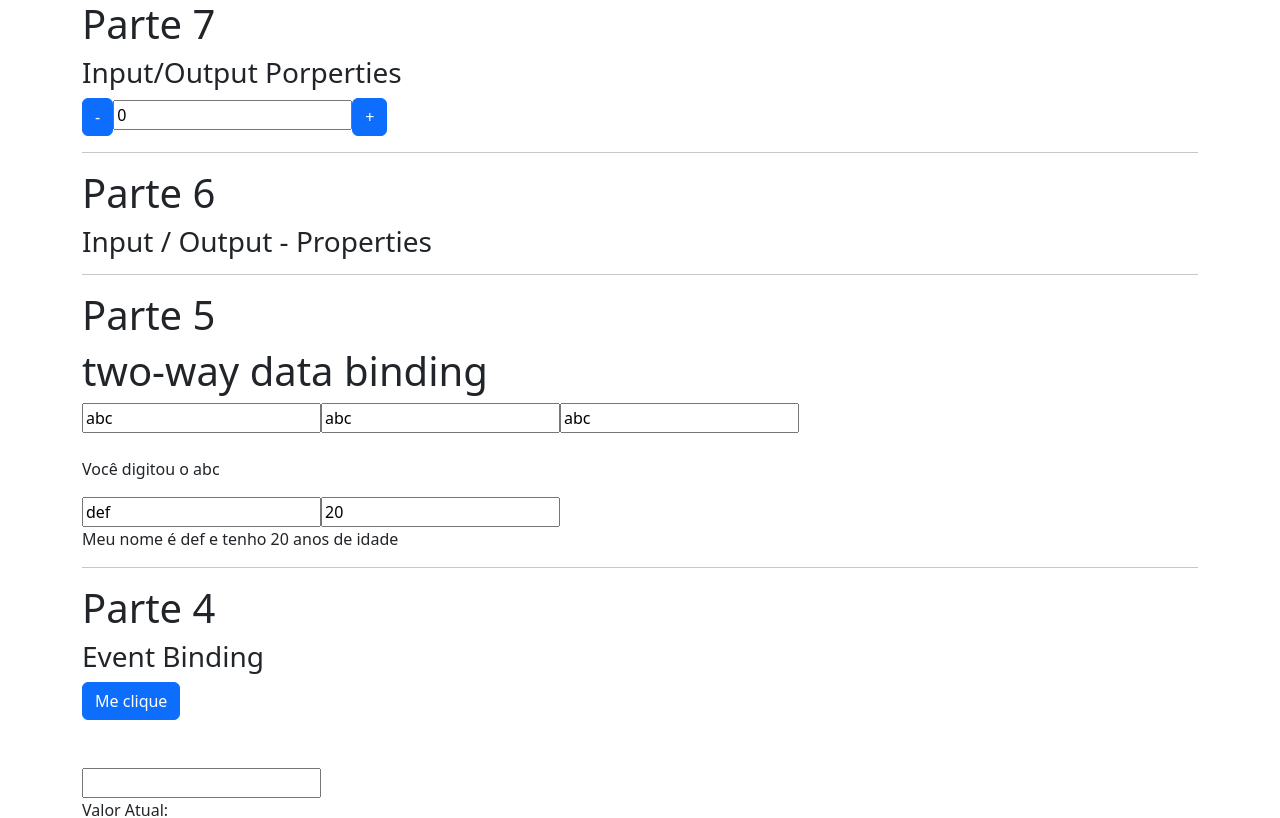
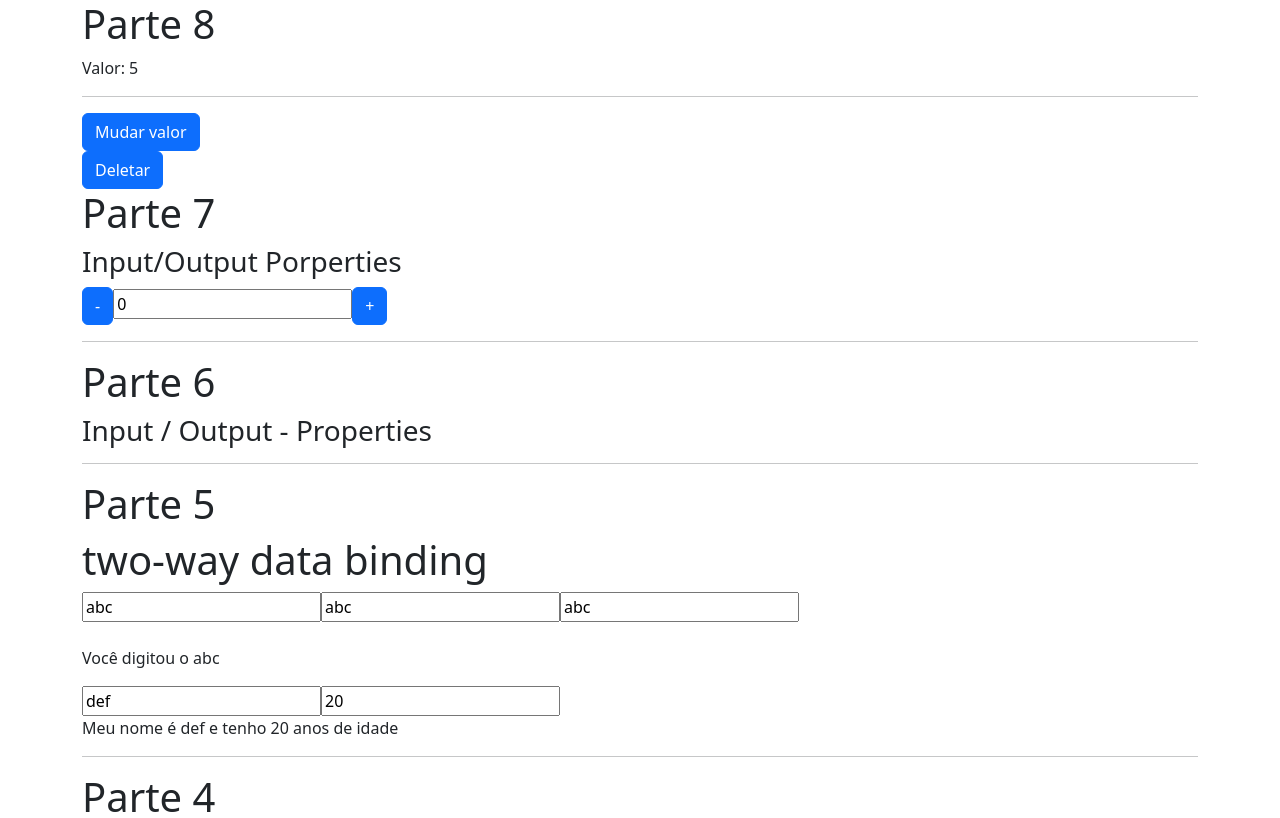
Before and after one commit to TiagoBarbosa88/Curso_angular_Loiane, an Angular app in the folder primeiro_projeto/: page / in a window 1280 px wide. Shown: the top 818 px of the page. Built offline with nearby package versions, Linux system fonts and the light colour scheme.

Commit message:
ciclo de vida (life-cycle) do componente

```diff
--- a/primeiro_projeto/src/app/app.component.html
+++ b/primeiro_projeto/src/app/app.component.html
@@ -1,4 +1,10 @@
 <div class="container">
+  <!-- Parte 8 -->
+  <h1>Parte 8</h1>
+  <app-ciclo [valorInicial]="valor" *ngIf="!deletarCiclo"></app-ciclo>
+  <hr>
+  <button class="btn btn-primary" (click)="mudarValor()" >Mudar valor</button><br>
+  <button class="btn btn-primary" (click)="destruirCiclo()" >Deletar</button>
   <!-- Parte7 -->
   <h1>Parte 7</h1>
   <app-ouput-property></app-ouput-property>
--- a/primeiro_projeto/src/app/app.component.ts
+++ b/primeiro_projeto/src/app/app.component.ts
@@ -6,5 +6,14 @@
   styleUrls: ['./app.component.css']
 })
 export class AppComponent {
-  title = 'Primeiro Projeto';
+  valor: number = 5
+  deletarCiclo: boolean = false
+
+  mudarValor(){
+    this.valor++
+  }
+
+  destruirCiclo(){
+    this.deletarCiclo = true
+  }
 }
--- a/primeiro_projeto/src/app/app.module.ts
+++ b/primeiro_projeto/src/app/app.module.ts
@@ -13,6 +13,7 @@
 import { TwoWayDataBindingComponent } from './two-way-data-binding/two-way-data-binding.component';
 import { InputPropertyComponent } from './input-property/input-property.component';
 import { OuputPropertyComponent } from './ouput-property/ouput-property.component';
+import { CicloComponent } from './ciclo/ciclo.component';
 
 
 
@@ -27,7 +28,8 @@
     EventBindingComponent,
     TwoWayDataBindingComponent,
     InputPropertyComponent,
-    OuputPropertyComponent
+    OuputPropertyComponent,
+    CicloComponent
   ],
   imports: [
     BrowserModule,
--- /dev/null
+++ b/primeiro_projeto/src/app/ciclo/ciclo.component.html
@@ -0,0 +1 @@
+<p>Valor: {{ valorInicial }}</p>
--- /dev/null
+++ b/primeiro_projeto/src/app/ciclo/ciclo.component.ts
@@ -0,0 +1,71 @@
+import { Component, OnInit, OnChanges,
+  DoCheck,
+  AfterContentInit,
+  AfterViewInit,
+  AfterViewChecked,
+  AfterContentChecked,
+  OnDestroy,
+  Input} from '@angular/core';
+
+@Component({
+  selector: 'app-ciclo',
+  templateUrl: './ciclo.component.html',
+  styleUrls: ['./ciclo.component.css']
+})
+export class CicloComponent implements
+OnInit,
+OnChanges,
+DoCheck,
+AfterContentInit,
+AfterViewInit,
+AfterViewChecked,
+AfterContentChecked,
+OnDestroy
+{
+
+
+  @Input() valorInicial: number = 10;
+
+
+  constructor(){
+    this.log('construtor')
+  }
+
+  ngOnChanges(){
+    this.log('ngOnChanges')
+  }
+
+  ngOnInit(): void {
+    this.log('ngOnInit')
+  }
+
+  ngDoCheck(): void {
+   this.log('doCheck')
+  }
+
+  ngAfterContentInit(): void {
+    this.log('ngAfterContentInit')
+
+  }
+
+  ngAfterViewInit(): void {
+ this.log('ngAfterViewInit')
+  }
+
+  ngAfterViewChecked(): void {
+    this.log('ngAfterViewChecked')
+  }
+
+  ngAfterContentChecked(): void {
+   this.log('ngAfterContentCheck')
+  }
+
+  ngOnDestroy(): void {
+   this.log('onDestroy')
+  }
+
+ private log(hook: string) {
+  console.log(hook)
+  }
+
+}
```
Also changed, not shown: primeiro_projeto/src/app/ciclo/ciclo.component.css (added), 1 other file (tests, documents, lock files or other folders).
